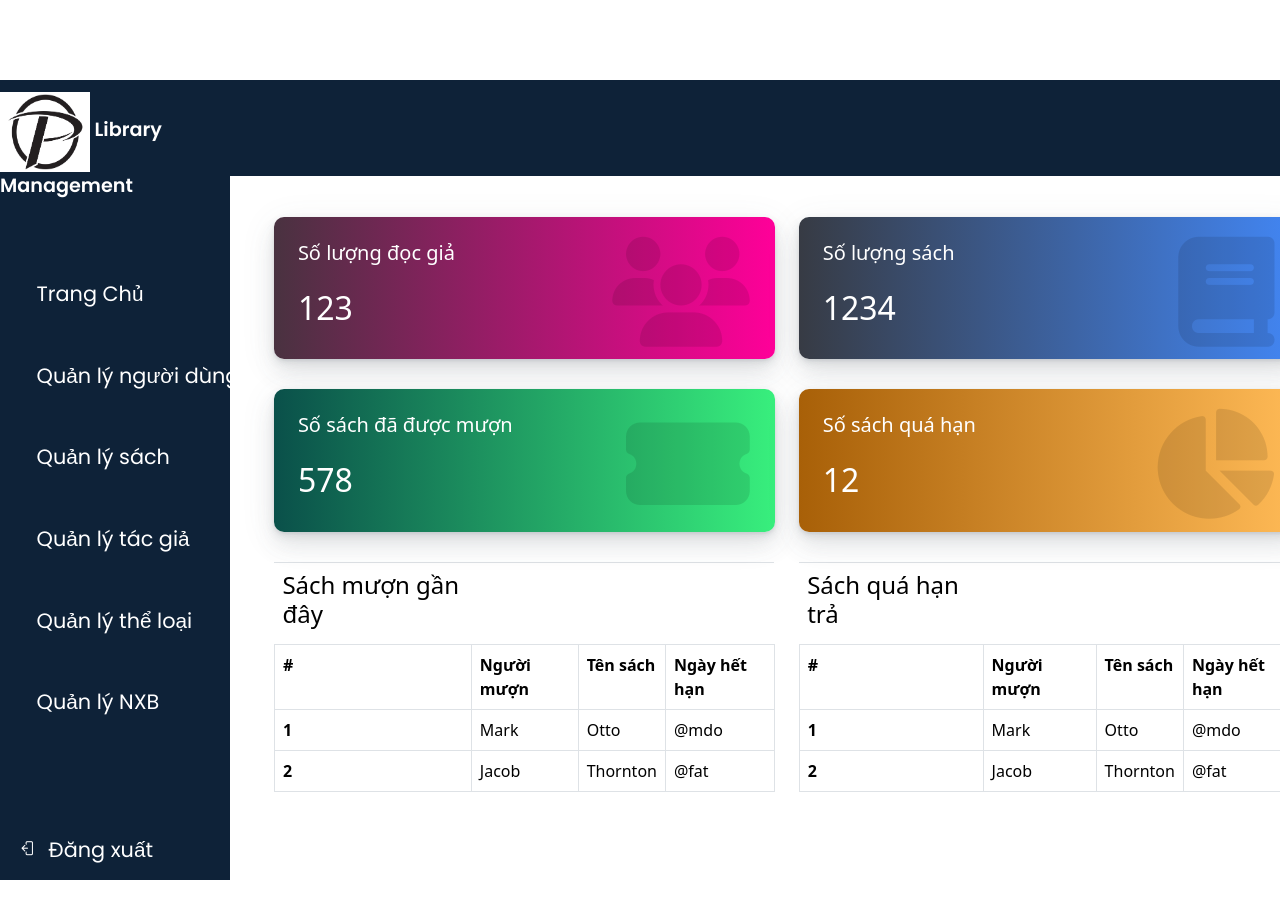
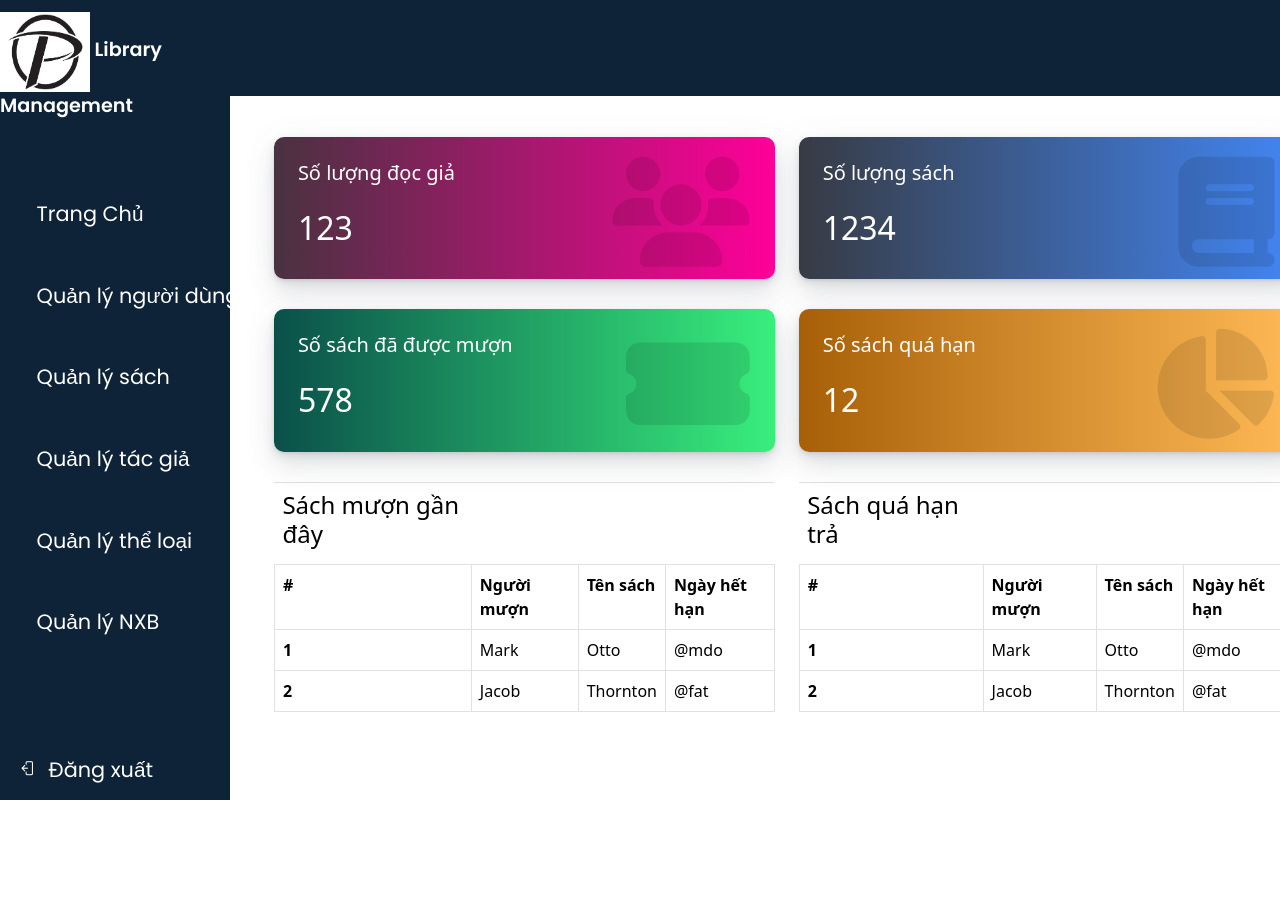
Before and after one commit to anhtan2223/LibaryManagement, a Vue app in the folder Code/Frontend/: page /admin in a window 1280 px wide. Shown: the top 900 px of the page. Built offline with nearby package versions, Linux system fonts and the light colour scheme; some icons are missing.

Commit message:
change CSS

```diff
--- a/Code/Frontend/src/views/Admin/AdminDashboard.vue
+++ b/Code/Frontend/src/views/Admin/AdminDashboard.vue
@@ -1,5 +1,5 @@
 <template>
-    <div class="d-flex">
+    <div class="d-flex abc">
         <Sidebar />
         <div id="dashboard-content">
             <div class="topbar">
@@ -164,6 +164,9 @@
 <style scoped>
 @import url("https://fonts.googleapis.com/css2?family=Poppins:wght@400;600&display=swap");
 /* Card style */
+.abc {
+    transform: translateY(-10vh);
+}
 .card {
     background-color: #fff;
     border-radius: 10px;
@@ -236,7 +239,7 @@
 
 #dashboard-content h1{
     margin-top: 0;
-    height: 80px;
+    height: 20px;
 }
 
 #dashboard-content .container {
```
Also changed, not shown: 1 other file (tests, documents, lock files or other folders).
